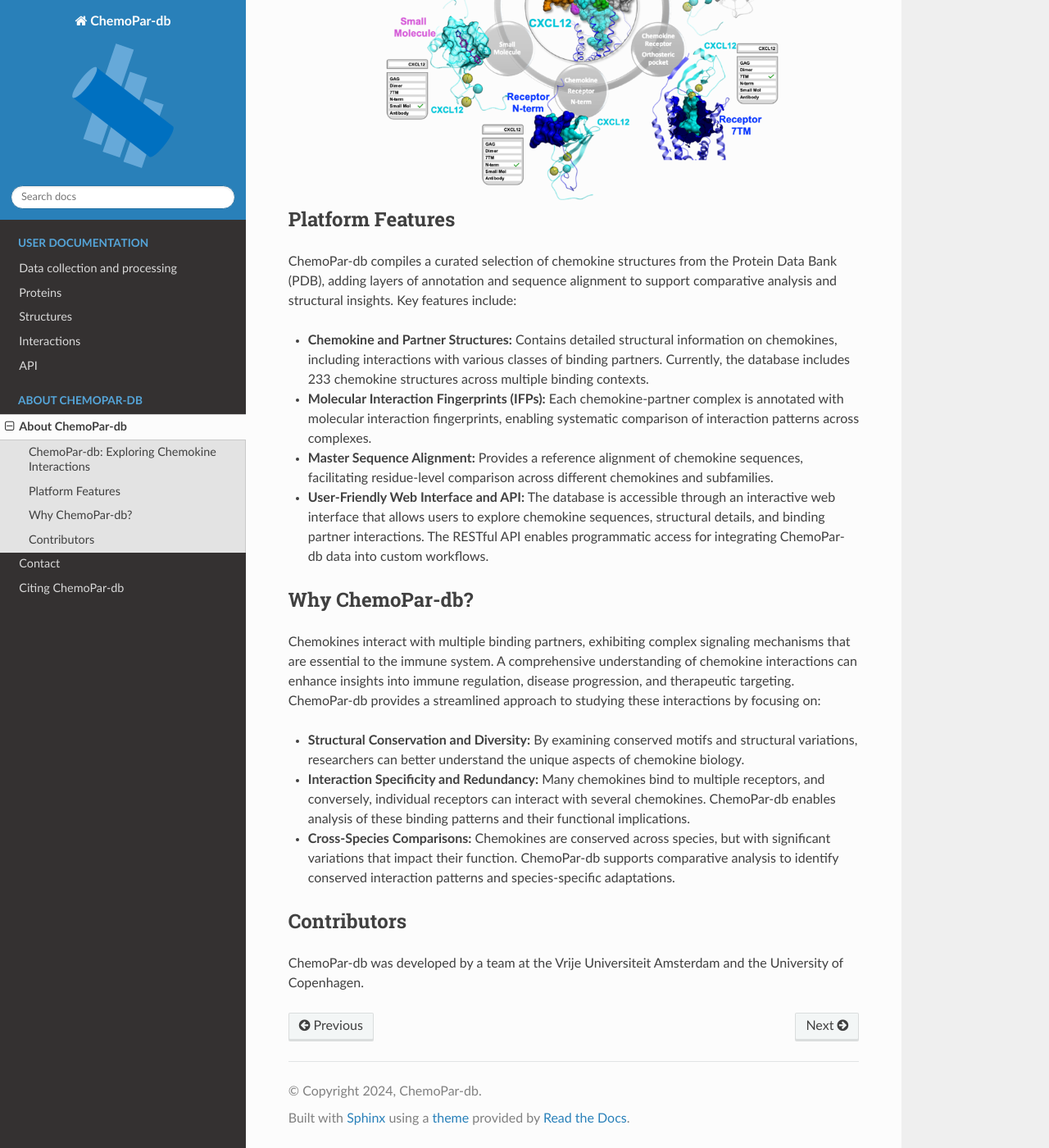
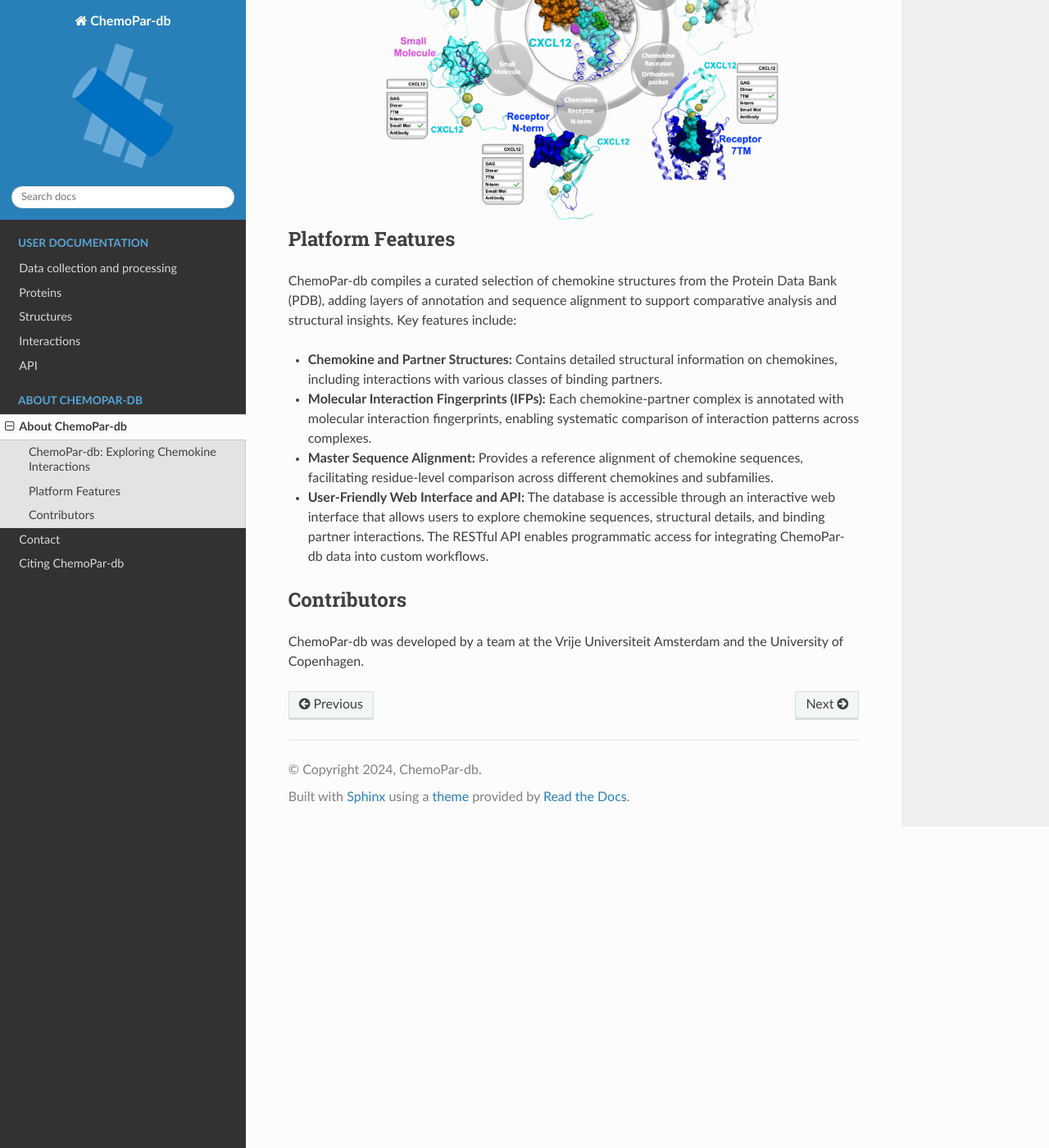
Before and after one commit to bas-deboer/ChemoPar-Documentation, a Sphinx documentation site: the page built from docs/source/about.rst, in a window 1280 px wide and 1400 px high, scrolled down 887 px. Shown: the whole window at 82% size. Built offline with Sphinx 7.4.7 and the Read the Docs theme 3.1.0, drawn with Linux system fonts in a browser that asks for light colours; some of the changed text lies outside the part shown.

Commit message:
Update text

```diff
--- a/docs/source/about.rst
+++ b/docs/source/about.rst
@@ -21,25 +20,17 @@ interactions with a range of binding partners, including:
 .. image:: images/Chemokine_partners.png
    :width: 500
    :align: center
-   :alt: ChemoPar-db Data Collection Workflow
+   :alt: Chemokines and their partners
 
 Platform Features
 -----------------
 ChemoPar-db compiles a curated selection of chemokine structures from the Protein Data Bank (PDB), adding layers of annotation and sequence alignment to support comparative analysis and structural insights. Key features include:
 
-- **Chemokine and Partner Structures:** Contains detailed structural information on chemokines, including interactions with various classes of binding partners. Currently, the database includes 233 chemokine structures across multiple binding contexts.
+- **Chemokine and Partner Structures:** Contains detailed structural information on chemokines, including interactions with various classes of binding partners.
 - **Molecular Interaction Fingerprints (IFPs):** Each chemokine-partner complex is annotated with molecular interaction fingerprints, enabling systematic comparison of interaction patterns across complexes.
 - **Master Sequence Alignment:** Provides a reference alignment of chemokine sequences, facilitating residue-level comparison across different chemokines and subfamilies.
 - **User-Friendly Web Interface and API:** The database is accessible through an interactive web interface that allows users to explore chemokine sequences, structural details, and binding partner interactions. The RESTful API enables programmatic access for integrating ChemoPar-db data into custom workflows.
 
-Why ChemoPar-db?
-----------------
-Chemokines interact with multiple binding partners, exhibiting complex signaling mechanisms that are essential to the immune system. A comprehensive understanding of chemokine interactions can enhance insights into immune regulation, disease progression, and therapeutic targeting. ChemoPar-db provides a streamlined approach to studying these interactions by focusing on:
-
-- **Structural Conservation and Diversity:** By examining conserved motifs and structural variations, researchers can better understand the unique aspects of chemokine biology.
-- **Interaction Specificity and Redundancy:** Many chemokines bind to multiple receptors, and conversely, individual receptors can interact with several chemokines. ChemoPar-db enables analysis of these binding patterns and their functional implications.
-- **Cross-Species Comparisons:** Chemokines are conserved across species, but with significant variations that impact their function. ChemoPar-db supports comparative analysis to identify conserved interaction patterns and species-specific adaptations.
-
 Contributors
 ------------
 ChemoPar-db was developed by a team at the Vrije Universiteit Amsterdam and the University of Copenhagen.
--- a/docs/source/index.rst
+++ b/docs/source/index.rst
@@ -2,7 +2,7 @@
 Welcome to the ChemoPar-db documentation
 ========================================
 
-ChemoPar-db (the chemokine partner database) is a specialized structural protein database focused on chemokines.
+**ChemoPar-db** (the Chemokine Partner Database) is a specialized structural protein database focused on chemokines.
 Chemokines interact with multiple binding partners, including GPCRs, glycosaminoglycans, other chemokines,
 and pathogen-derived proteins, making them essential players in immune cell communication, inflammation, and disease processes.
 Users can browse all chemokine structures and inspect the molecular interactions between chemokines and their binding partners.
```
Also changed, not shown: other parts of docs/source/about.rst (+3 -4 lines), docs/source/graphical_overview.rst (+1 -7 lines).
